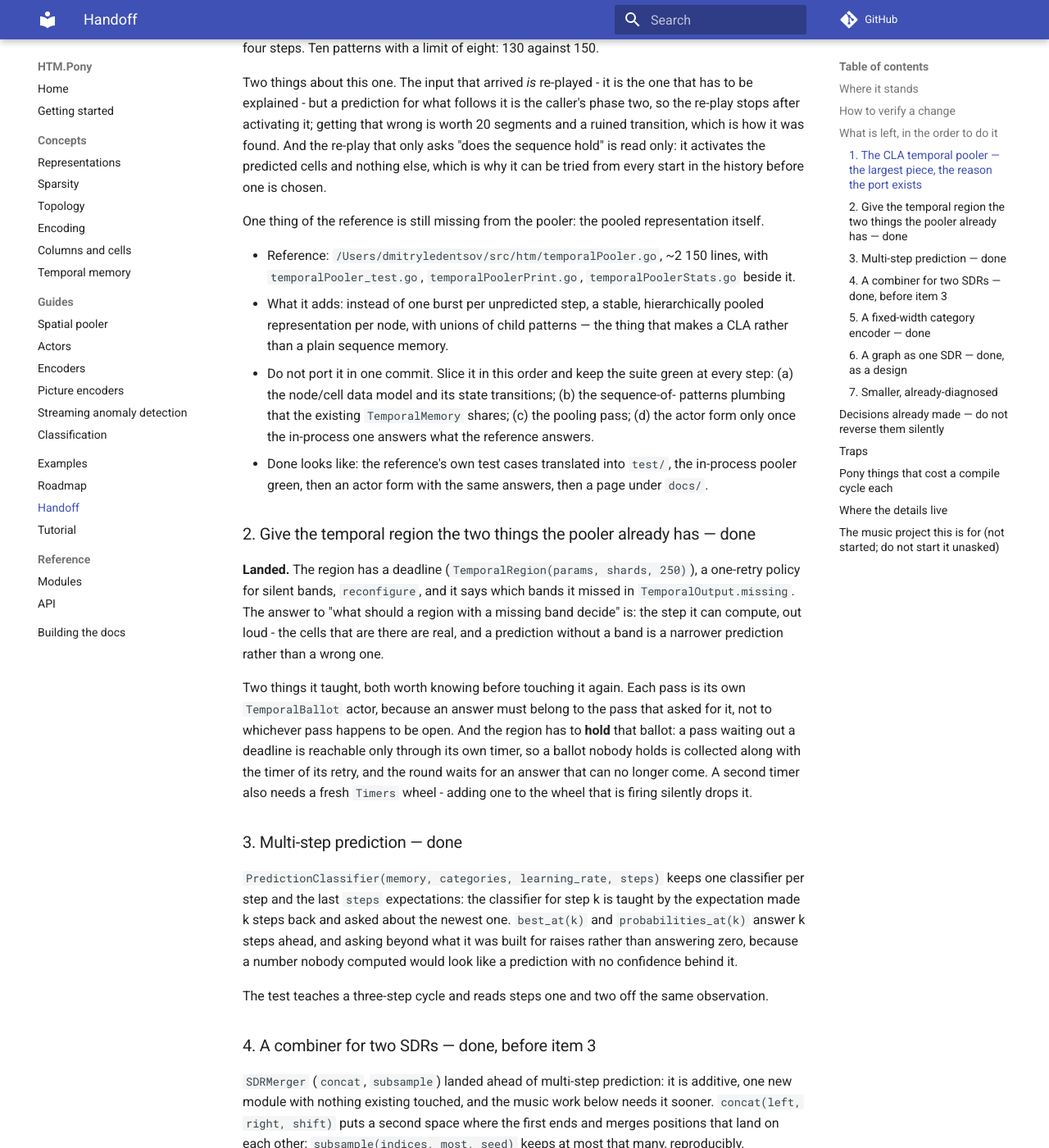
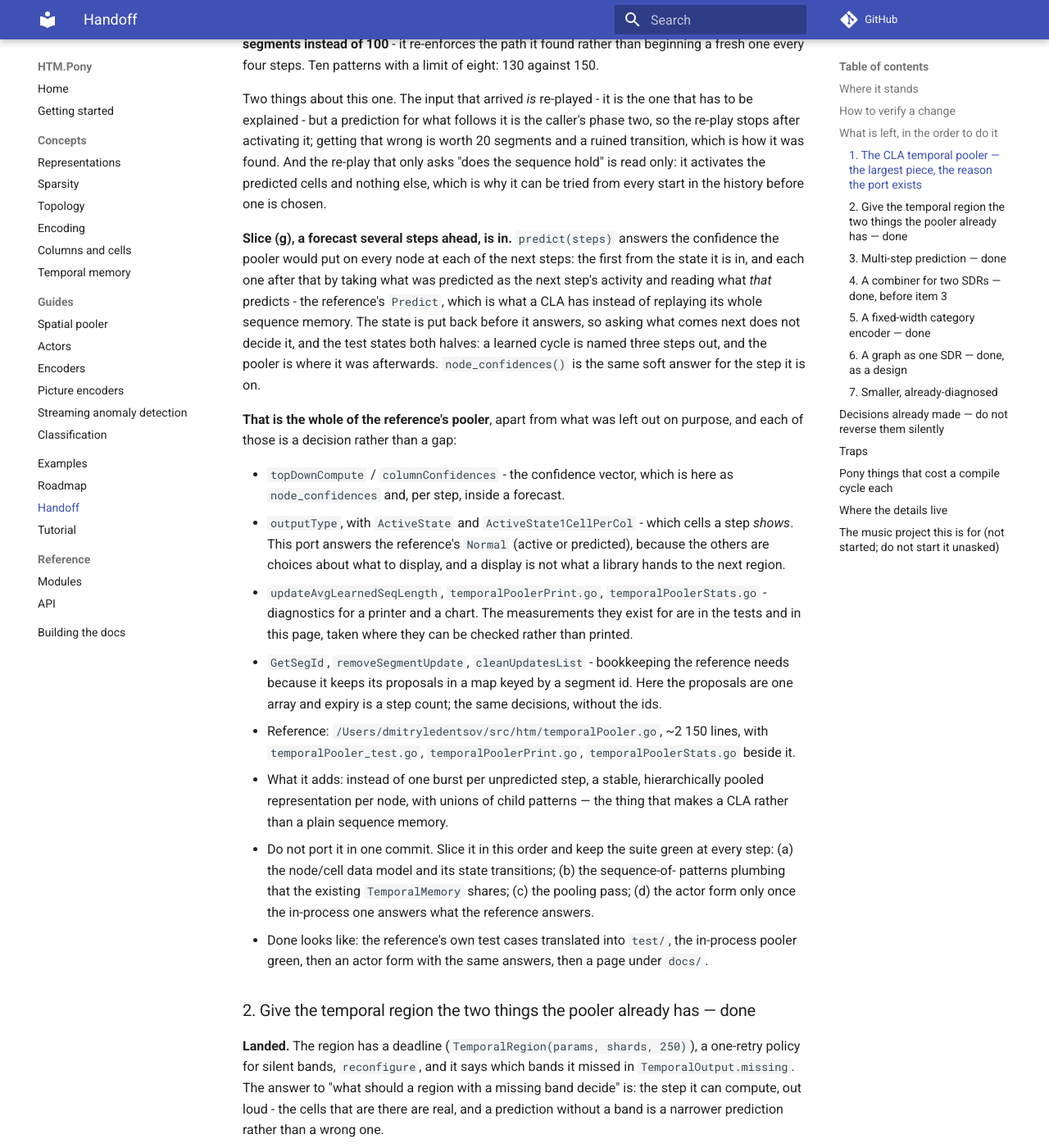
Before and after one commit to d-led/htm.pony, an MkDocs documentation site: the page built from docs/handoff.md, in a window 1280 px wide and 1400 px high, scrolled down 4051 px. Shown: the whole window at 82% size. Built offline with MkDocs 1.6.1 and Material for MkDocs 9.7.7, drawn with Linux system fonts in a browser that asks for light colours; comment, search, counter and statistics services are not loaded; some of the changed text lies outside the part shown.

Commit message:
Answer what comes next several steps out, and put the state back
predict(steps) is the reference's Predict: the confidence the pooler would put
on every node at each of the next steps. The first comes from the state it is
in; each one after that is read from a state rolled forward with no input of its
own, where what was predicted becomes the activity and what that makes predicted
is the step after it. The state is restored before the answer is returned, so
asking what comes next does not decide it.

node_confidences() is the same soft answer for the step the pooler is on: the
confidence per node rather than the nodes a threshold lets through, which is what
the reference calls topDownCompute over its column confidences.

The test states both halves: a learned cycle is named three steps out, step by
step, and the pooler is exactly where it was afterwards.

With this the pooler is the whole of the reference's temporalPooler.go apart from
what was left out on purpose, and the handoff now says which and why: the display
variants of the output, the printer and stats files, and the segment-id
bookkeeping that our single proposal array does not need.

```diff
--- a/docs/handoff.md
+++ b/docs/handoff.md
@@ -24,7 +24,7 @@ something the Go one does not. This library is MPL-2.0.
 | Temporal memory: cells, segments, prediction, bursts | done, in process and on actors |
 | Classification: `SDRClassifier`, `PredictionClassifier` | done |
 | Streaming anomaly score and its likelihood | done, in process and on actors (`AnomalyStream`) |
-| CLA temporal pooler | **in slices** - a step with and without pooling, inference and learning backtracking, and the actor form; the pooled representation is not in |
+| CLA temporal pooler | **done** - a step with and without pooling, inference and learning backtracking, a forecast several steps ahead, and the actor form; the diagnostics are deliberately not ported |
 | Graph as one SDR | done, as a design - `GraphEncoder`: a node is a category, an edge is two nodes and a direction, a graph is the union |
 
 Verification at that commit: **172 tests green**, 16 examples run, `mkdocs build --strict`
@@ -172,8 +172,32 @@ that only asks "does the sequence hold" is read only: it activates the predicted
 cells and nothing else, which is why it can be tried from every start in the
 history before one is chosen.
 
-One thing of the reference is still missing from the pooler: the pooled
-representation itself.
+**Slice (g), a forecast several steps ahead, is in.** `predict(steps)` answers the
+confidence the pooler would put on every node at each of the next steps: the
+first from the state it is in, and each one after that by taking what was
+predicted as the next step's activity and reading what *that* predicts - the
+reference's `Predict`, which is what a CLA has instead of replaying its whole
+sequence memory. The state is put back before it answers, so asking what comes
+next does not decide it, and the test states both halves: a learned cycle is
+named three steps out, and the pooler is where it was afterwards.
+`node_confidences()` is the same soft answer for the step it is on.
+
+**That is the whole of the reference's pooler**, apart from what was left out on
+purpose, and each of those is a decision rather than a gap:
+
+- `topDownCompute` / `columnConfidences` - the confidence vector, which is here as
+  `node_confidences` and, per step, inside a forecast.
+- `outputType`, with `ActiveState` and `ActiveState1CellPerCol` - which cells a
+  step *shows*. This port answers the reference's `Normal` (active or predicted),
+  because the others are choices about what to display, and a display is not what
+  a library hands to the next region.
+- `updateAvgLearnedSeqLength`, `temporalPoolerPrint.go`, `temporalPoolerStats.go` -
+  diagnostics for a printer and a chart. The measurements they exist for are in
+  the tests and in this page, taken where they can be checked rather than printed.
+- `GetSegId`, `removeSegmentUpdate`, `cleanUpdatesList` - bookkeeping the reference
+  needs because it keeps its proposals in a map keyed by a segment id. Here the
+  proposals are one array and expiry is a step count; the same decisions, without
+  the ids.
 
 - Reference: `/Users/dmitryledentsov/src/htm/temporalPooler.go`, ~2 150 lines, with
   `temporalPooler_test.go`, `temporalPoolerPrint.go`, `temporalPoolerStats.go` beside it.
```
Also changed, not shown: docs/reference/modules.md (+7 -2 lines), docs/roadmap.md (+5 -2 lines), 3 other files.
